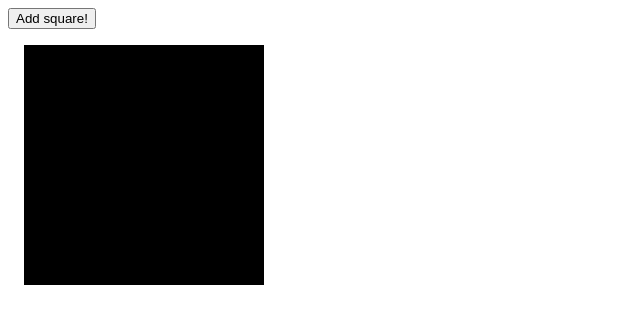
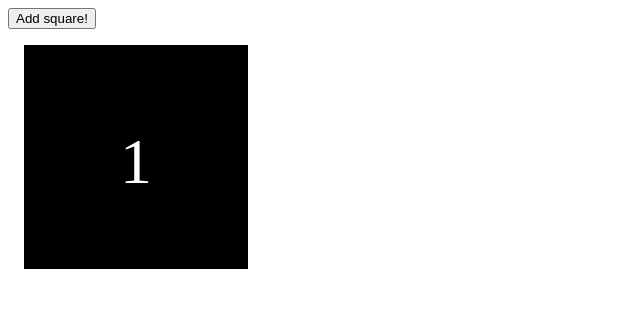
Before and after one commit to evannorton/covalence-dom-dom-dommmm, a plain HTML site: page index.html in a window 1280 px wide. Both pictures are taken after a click on the button "Add square!". Shown: the whole page, without its empty margins (0-640 px from the left). Drawn offline with Linux system fonts and the light colour scheme.

Commit message:
add text to boxes

```diff
--- a/scripts.js
+++ b/scripts.js
@@ -11,8 +11,12 @@ function button() {
     function addSquare() {
         id++;
         let square = document.createElement("div");
+        square.id = id;
         square.className = "black-square";
-        square.id = id;
+        let p = document.createElement("p");
+        let squareText = document.createTextNode(id);
+        p.appendChild(squareText);
+        square.appendChild(p);
         document.body.appendChild(square);
     }
 }
--- a/styles.css
+++ b/styles.css
@@ -3,9 +3,17 @@
 }
 
 .black-square {
-    height: 15em;
-    width: 15em;
     background-color: black;
     margin: 1em;
     display: inline-block;
+    padding: 5em;
 }
+
+p {
+    color: white;
+    font-size: 4em;
+    text-align: center;
+    margin: 0;
+    width: 1em;
+    height: 1em;
+}
```
